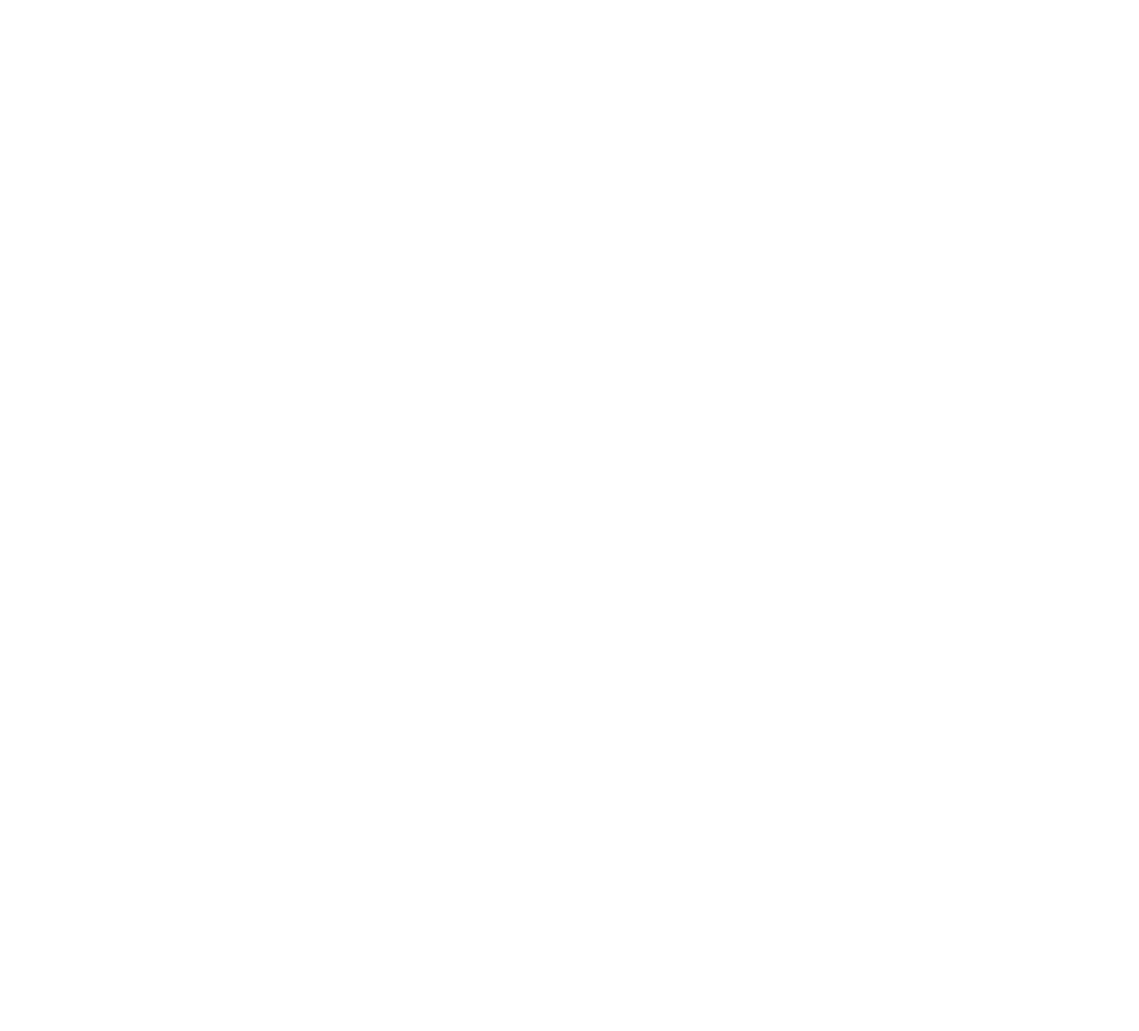
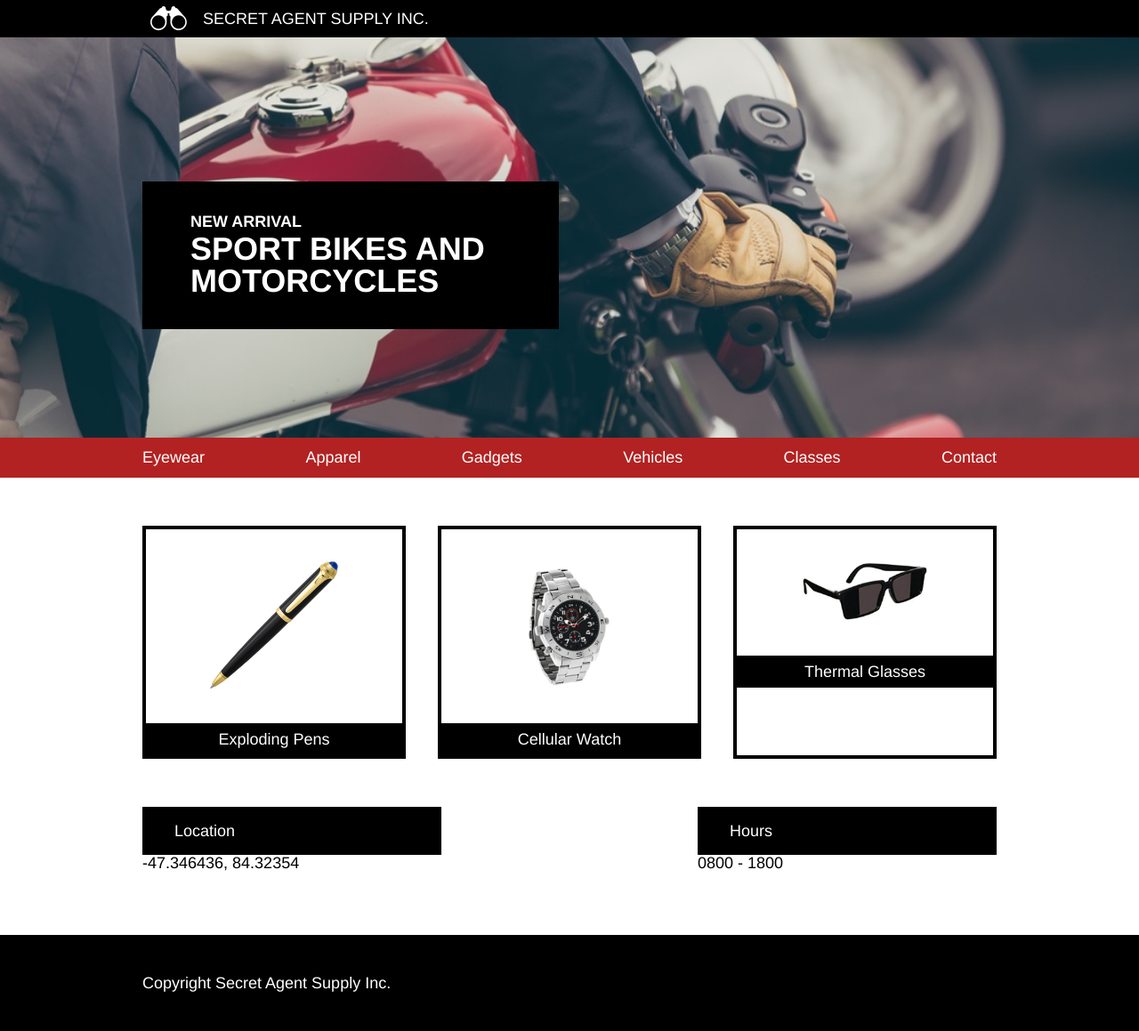
Before and after one commit to aarpa/secret-agent, a plain HTML site: page index.html in a window 1280 px wide. Shown: the whole page at 89% size. Before the commit the page ends 800 px from the top, so only its background shows below. Drawn offline with Linux system fonts and the light colour scheme.

Commit message:
Desktop version.

```diff
--- a/index.html
+++ b/index.html
@@ -2,10 +2,78 @@
 <html>
   <head>
     <title>Secret Agent Supply Inc.</title>
-    <link rel="stylesheet" href="/resources/css/reset.css" type="text/css">
-    <link rel="stylesheet" href="/resources/css/style.css" type="text/css">
+    <link rel="stylesheet" href="./resources/css/reset.css" type="text/css">
+    <link rel="stylesheet" href="./resources/css/style.css" type="text/css">
   </head>
+
   <body>
+    <!-- Company logo and title -->
+    <header>
+      <div class="container">
+        <img class="logo" src="./resources/images/logo.png" alt="Company Logo">
+        <span>SECRET AGENT SUPPLY INC.</span>
+      </div>
+    </header>
+
+    <!-- Main content -->
+    <main>
+      <!-- Banner section -->
+      <div class="banner">
+        <div class="container">
+          <div class="announcement">
+            <h1>NEW ARRIVAL</h1>
+            <h2>SPORT BIKES AND MOTORCYCLES</h2>
+          </div>
+        </div>
+      </div>
+
+      <!-- Menu bar -->
+      <nav>
+        <div class="container">
+          <a href="#">Eyewear</a>
+          <a href="#">Apparel</a>
+          <a href="#">Gadgets</a>
+          <a href="#">Vehicles</a>
+          <a href="#">Classes</a>
+          <a href="#">Contact</a>
+        </div>
+      </nav>
+
+      <!-- Thumbnail section -->
+      <div class="thumbnail container">
+        <div class="pen">
+          <img src="./resources/images/pen.png">
+          <h3>Exploding Pens</h3>
+        </div>
+        <div class="watch">
+          <img src="./resources/images/watch.png">
+          <h3>Cellular Watch</h3>
+        </div>
+        <div class="glasses">
+          <img src="./resources/images/glasses.png">
+          <h3>Thermal Glasses</h3>
+        </div>
+      </div>
+
+      <!-- Contact section -->
+      <div class="contact container">
+        <div class="location">
+          <h3>Location</h3>
+          <p>-47.346436, 84.32354</p>
+        </div>
+        <div class="hours">
+          <h3>Hours</h3>
+          <p>0800 - 1800</p>
+        </div>
+      </div>
+    </main>
+
+    <!-- Footer section -->
+    <footer>
+      <div class="container">
+        <h3>Copyright Secret Agent Supply Inc.</h3>
+      </div>
+    </footer>
 
   </body>
 </html>
--- a/resources/css/style.css
+++ b/resources/css/style.css
@@ -0,0 +1,122 @@
+html {
+  font-size: 18px;
+  color: white;
+  font-family: Helvetica;
+}
+
+.container {
+  max-width: 960px;
+  margin: auto;
+}
+
+header {
+  background-color: black;
+}
+
+header .container {
+  display: flex;
+  align-items: center;
+}
+
+header img {
+  height: 1.5rem;
+  margin-left: 0.5rem;
+  margin-right: 1rem;
+}
+
+header span {
+  font-size: 1rem;
+  margin: 0.66rem 0;
+}
+
+.banner {
+  background-image: url("../images/banner.jpeg");
+  background-repeat: no-repeat;
+  background-position: center;
+  background-size: cover;
+  height: 25rem;
+}
+
+.announcement {
+  background-color: black;
+  width: 20rem;
+  position: relative;
+  top: 9rem;
+  padding: 2rem 3rem;
+}
+
+.announcement h1 {
+  font-size: 1rem;
+  font-weight: bold;
+  margin-bottom: 0.25rem;
+}
+
+.announcement h2 {
+  font-size: 2rem;
+  font-weight: bold;
+}
+
+nav {
+  background-color: firebrick;
+}
+
+nav .container {
+  display: flex;
+  justify-content: space-between;
+}
+
+nav a {
+  color: white;
+  text-decoration: none;
+  padding: 0.75rem 0;
+}
+
+.thumbnail {
+  display: flex;
+  justify-content: space-between;
+  margin-top: 3rem;
+}
+
+.thumbnail div {
+  width: 30%;
+  border: 4px solid black;
+  text-align: center;
+}
+
+.thumbnail img {
+  padding: 2rem 0;
+  width: 50%;
+  height: auto;
+}
+
+.thumbnail h3 {
+  padding: 0.5rem 0;
+  background-color: black;
+}
+
+.contact {
+  display: flex;
+  justify-content: space-between;
+  margin-top: 3rem;
+  margin-bottom: 4rem;
+}
+
+.contact div {
+  width: 35%;
+}
+
+.contact h3 {
+  padding-left: 2rem;
+  padding-top: 1rem;
+  padding-bottom: 1rem;
+  background-color: black;
+}
+
+.contact p {
+  color: black;
+}
+
+footer {
+  background-color: black;
+  padding: 2.5rem 0;
+}
```
